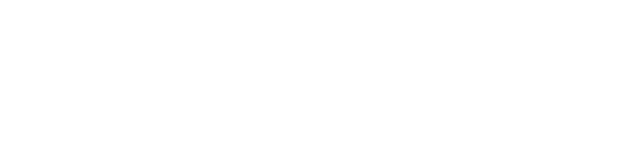
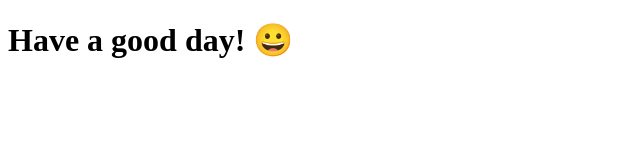
Before and after one commit to mfrackiewicz/goit-js-hw-01, a plain HTML site: page index.html in a window 1280 px wide. Shown: the whole page, without its empty margins (0-640 px from the left). Drawn offline with Linux system fonts and the light colour scheme.

Commit message:
homework done

```diff
--- a/index.html
+++ b/index.html
@@ -6,6 +6,7 @@
     <title>Homework-1</title>
   </head>
   <body>
+    <h1>Have a good day! &#128512;</h1>
     <script src="./js/task-1.js"></script>
     <script src="./js/task-2.js"></script>
     <script src="./js/task-3.js"></script>
```
Also changed, not shown: 1 other file.
